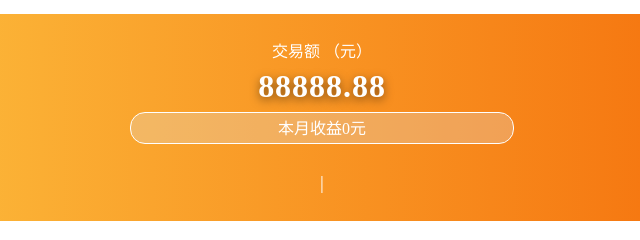
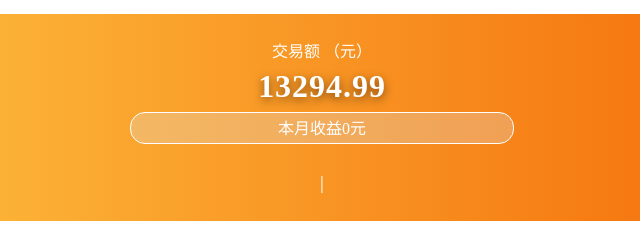
Before and after one commit to yjd041218/Mobile, a plain HTML site: page index.html in a window 1280 px wide. Shown: the part 234-474 px from the top of the page, 318-958 px from the left. Drawn offline with Linux system fonts and the light colour scheme; a small style sheet from the web is missing.

Commit message:
Add files via upload

```diff
--- a/index.html
+++ b/index.html
@@ -81,7 +81,7 @@
         <div class="perf-content">
             <div class="perf-item">
                 <p>交易额 （元）</p>
-                <p>88888.88</p>
+                <p id="perf-num">88888.88</p>
                 <p>本月收益0元</p>
             </div>
             <div class="perf-add">
@@ -168,6 +168,7 @@
             </div>
         </div>
     </div>
+    <script src="./js/main.js"></script>
 </body>
 
 </html>
```
